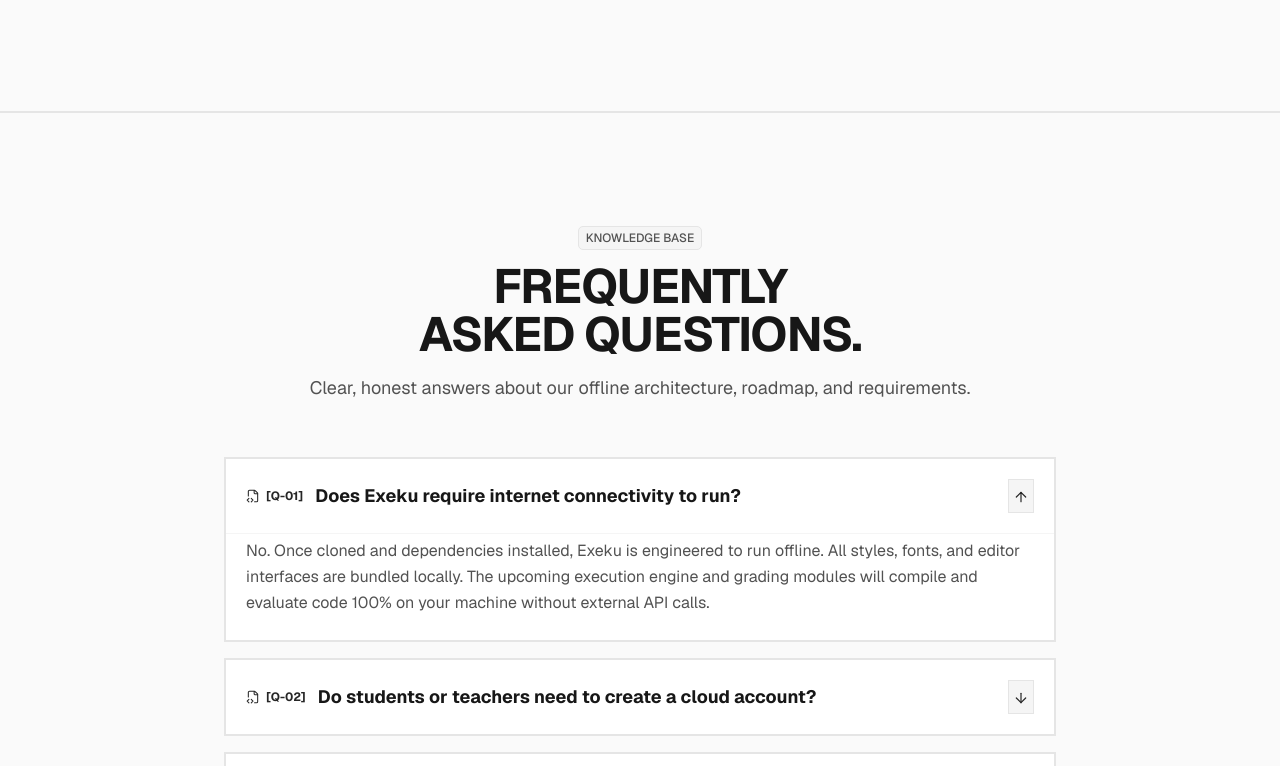
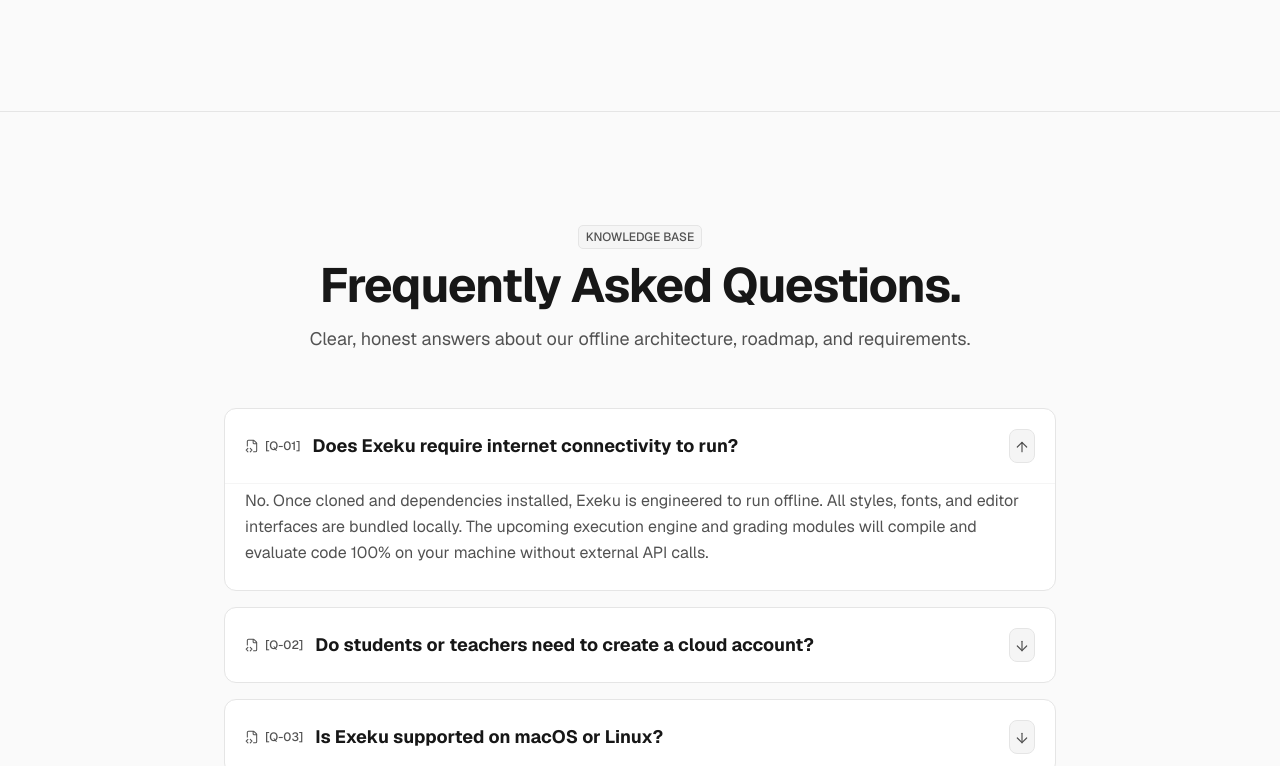
Before and after one commit to SilencioOrgs/exeku, a Next.js app: page / in a window 1280 px wide. Shown: the part 4864-5630 px from the top of the page. Built offline with nearby package versions, Linux system fonts and the light colour scheme.

Commit message:
style(landing): align sections and visual accents with rounded neutral SaaS design

```diff
--- a/components/landing/faq.tsx
+++ b/components/landing/faq.tsx
@@ -35,7 +35,7 @@
   };
 
   return (
-    <section id="faq" className="py-20 md:py-28 bg-[var(--color-canvas)] border-t-2 border-b-2 border-[var(--color-border)] relative">
+    <section id="faq" className="py-20 md:py-28 bg-[var(--color-canvas)] border-t border-b border-[var(--color-border)] relative">
       <div className="max-w-4xl mx-auto px-4 sm:px-6 lg:px-8">
         {/* Section Header */}
         <div className="text-center max-w-2xl mx-auto mb-14">
@@ -43,7 +43,7 @@
             <PixelBadge variant="purple">KNOWLEDGE BASE</PixelBadge>
           </div>
           <h2
-            className="text-3xl sm:text-4xl md:text-5xl font-bold text-[var(--color-text-main)] mb-4 uppercase tracking-tight"
+            className="text-3xl sm:text-4xl md:text-5xl font-bold text-[var(--color-text-main)] mb-4 tracking-tight"
             style={{ fontFamily: "var(--font-heading-active)" }}
           >
             Frequently Asked Questions.
@@ -60,7 +60,7 @@
             return (
               <div
                 key={idx}
-                className="border-2 border-[var(--color-border)] bg-[var(--color-surface)] transition-colors"
+                className="overflow-hidden rounded-xl border border-[var(--color-border)] bg-[var(--color-surface)] transition-colors"
               >
                 <button
                   type="button"
@@ -69,15 +69,15 @@
                   aria-expanded={isOpen}
                 >
                   <div className="flex items-center gap-3">
-                    <span className="text-[var(--color-accent)] font-mono text-xs font-bold shrink-0 flex items-center gap-1.5">
-                      <DotIcon name="chat" size={14} className="text-[var(--color-accent)]" />
+                    <span className="text-[var(--color-text-muted)] text-xs font-medium shrink-0 flex items-center gap-1.5">
+                      <DotIcon name="chat" size={14} className="text-[var(--color-text-muted)]" />
                       [Q-0{idx + 1}]
                     </span>
-                    <span className="text-base sm:text-lg font-bold text-[var(--color-text-main)] font-mono">
+                    <span className="text-base sm:text-lg font-bold text-[var(--color-text-main)] font-sans">
                       {faq.q}
                     </span>
                   </div>
-                  <div className="p-1 bg-[var(--color-elevated)] border border-[var(--color-border)] text-[var(--color-accent)] shrink-0">
+                  <div className="rounded-lg p-1 bg-[var(--color-elevated)] border border-[var(--color-border)] text-[var(--color-text-muted)] shrink-0">
                     {isOpen ? <DotIcon name="arrowUp" className="w-4 h-4" /> : <DotIcon name="arrowDown" className="w-4 h-4" />}
                   </div>
                 </button>
```
